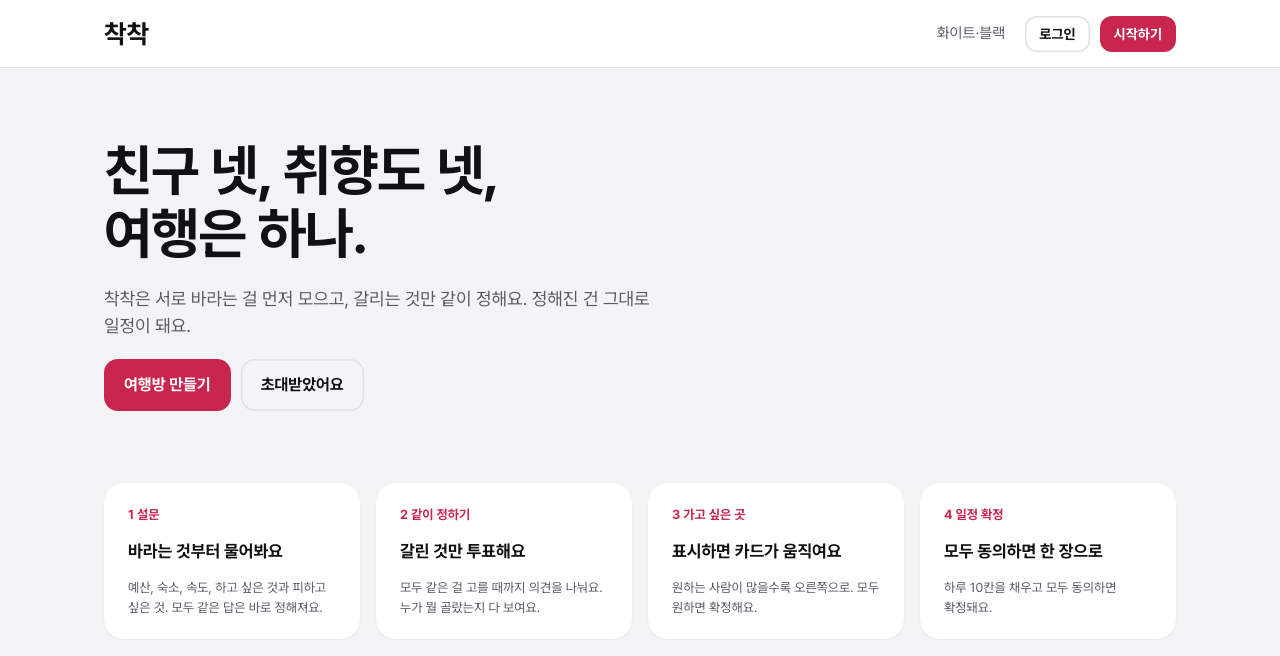
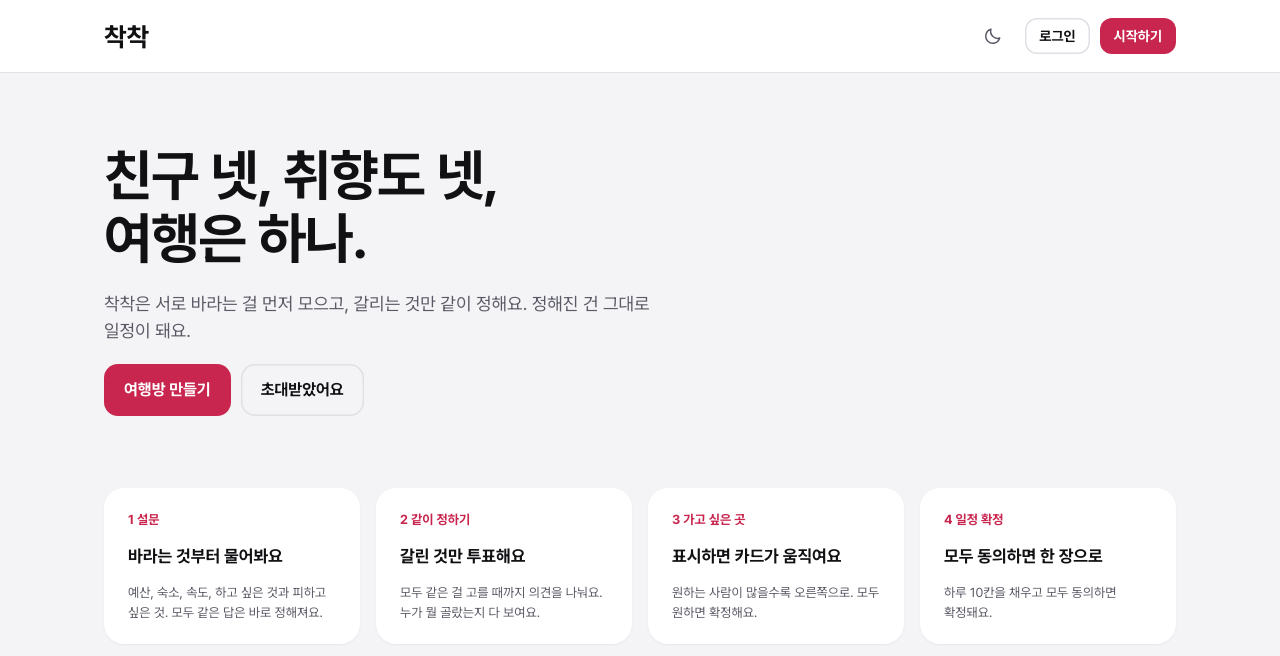
Before and after one commit to prgrms-be-devcourse/NBE12-14-final-piegeon, a Next.js app in the folder frontend/: page / in a window 1280 px wide. Shown: the top 656 px of the page. Built offline with nearby package versions, Linux system fonts and the light colour scheme.

Commit message:
fix: 테마 변경 버튼을 해·달 아이콘으로 변경

```diff
--- a/frontend/src/app/globals.css
+++ b/frontend/src/app/globals.css
@@ -113,6 +113,7 @@ input::placeholder, textarea::placeholder { color: var(--ink-2); }
 .btn-line:hover:not(:disabled) { background: var(--surface); color: var(--ink); }
 .btn-ghost { background: transparent; color: var(--ink-2); min-height: 36px; padding: 0 10px; font-weight: 400; }
 .btn-ghost:hover:not(:disabled) { color: var(--ink); background: var(--sunk); }
+.btn-icon { width: 44px; min-height: 44px; padding: 0; border-radius: 12px; }
 .btn-danger { background: transparent; color: var(--accent); box-shadow: inset 0 0 0 1.5px var(--accent-soft); }
 .btn-sm { min-height: 36px; padding: 0 14px; font-size: 14px; border-radius: 12px; }
 .btn-lg { min-height: 52px; font-size: 16px; }
--- a/frontend/src/components/ui.tsx
+++ b/frontend/src/components/ui.tsx
@@ -64,11 +64,23 @@ export function Loading({ label = "불러오는 중이에요" }: { label?: strin
   );
 }
 
+/** 화이트/블랙 바꾸기. 지금 화이트면 달(블랙으로), 블랙이면 해(화이트로)를 보여 준다 */
 export function ThemeToggle() {
   const [theme, toggle] = useTheme();
+  const toDark = theme === "light";
+  const label = toDark ? "블랙 화면으로 바꾸기" : "화이트 화면으로 바꾸기";
   return (
-    <button type="button" className="btn btn-ghost" onClick={toggle} aria-label="화이트, 블랙 바꾸기">
-      {theme === "dark" ? "화이트로" : theme === "light" ? "블랙으로" : "화이트·블랙"}
+    <button type="button" className="btn btn-ghost btn-icon" onClick={toggle} aria-label={label} title={label}>
+      {toDark ? (
+        <svg aria-hidden="true" width="20" height="20" viewBox="0 0 24 24" fill="none" stroke="currentColor" strokeWidth="1.8" strokeLinecap="round" strokeLinejoin="round">
+          <path d="M20 14.5A8.5 8.5 0 0 1 9.5 4 8.5 8.5 0 1 0 20 14.5z" />
+        </svg>
+      ) : (
+        <svg aria-hidden="true" width="20" height="20" viewBox="0 0 24 24" fill="none" stroke="currentColor" strokeWidth="1.8" strokeLinecap="round" strokeLinejoin="round">
+          <circle cx="12" cy="12" r="4" />
+          <path d="M12 2v2M12 20v2M4.9 4.9l1.4 1.4M17.7 17.7l1.4 1.4M2 12h2M20 12h2M4.9 19.1l1.4-1.4M17.7 6.3l1.4-1.4" />
+        </svg>
+      )}
     </button>
   );
 }
--- a/frontend/src/lib/hooks.ts
+++ b/frontend/src/lib/hooks.ts
@@ -97,20 +97,26 @@ export function safeNext(next: string | null, fallback = "/rooms"): string {
   return next;
 }
 
-/** 화이트/블랙. 고르지 않으면 시스템 설정을 따른다 */
-export function useTheme(): [string | null, () => void] {
-  const [theme, setTheme] = useState<string | null>(null);
+/** 화이트/블랙. 고르지 않으면 시스템 설정을 따른다. 지금 보이는 쪽("light" | "dark")과 바꾸는 함수를 준다 */
+export function useTheme(): ["light" | "dark", () => void] {
+  const [theme, setTheme] = useState<"light" | "dark">("light");
   useEffect(() => {
-    try {
-      setTheme(localStorage.getItem("theme"));
-    } catch {
-      setTheme(null);
+    const picked = document.documentElement.dataset.theme;
+    if (picked === "dark" || picked === "light") {
+      setTheme(picked);
+      return;
     }
+    // 고른 적이 없으면 시스템 설정을 따르고, 시스템 설정이 바뀌면 같이 바뀐다
+    const media = window.matchMedia("(prefers-color-scheme: dark)");
+    const sync = () => {
+      if (!document.documentElement.dataset.theme) setTheme(media.matches ? "dark" : "light");
+    };
+    sync();
+    media.addEventListener("change", sync);
+    return () => media.removeEventListener("change", sync);
   }, []);
   const toggle = useCallback(() => {
-    const current =
-      document.documentElement.dataset.theme ??
-      (window.matchMedia("(prefers-color-scheme: dark)").matches ? "dark" : "light");
+    setTheme((current) => {
       const next = current === "dark" ? "light" : "dark";
       document.documentElement.dataset.theme = next;
       try {
@@ -118,7 +124,8 @@ export function useTheme(): [string | null, () => void] {
       } catch {
         // 저장이 막혀 있어도 이번 화면에서는 바뀐다
       }
-    setTheme(next);
+      return next;
+    });
   }, []);
   return [theme, toggle];
 }
```
Lines whose indentation alone changed are shown as unchanged.
